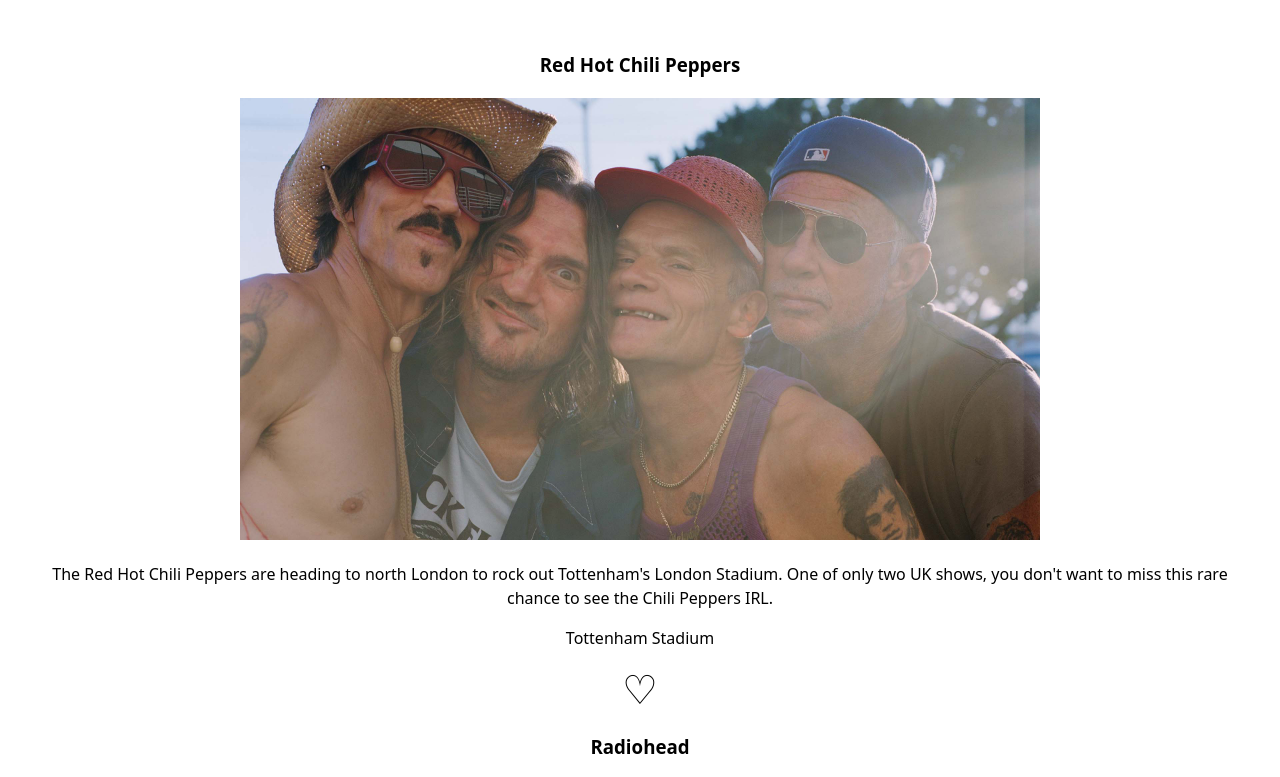
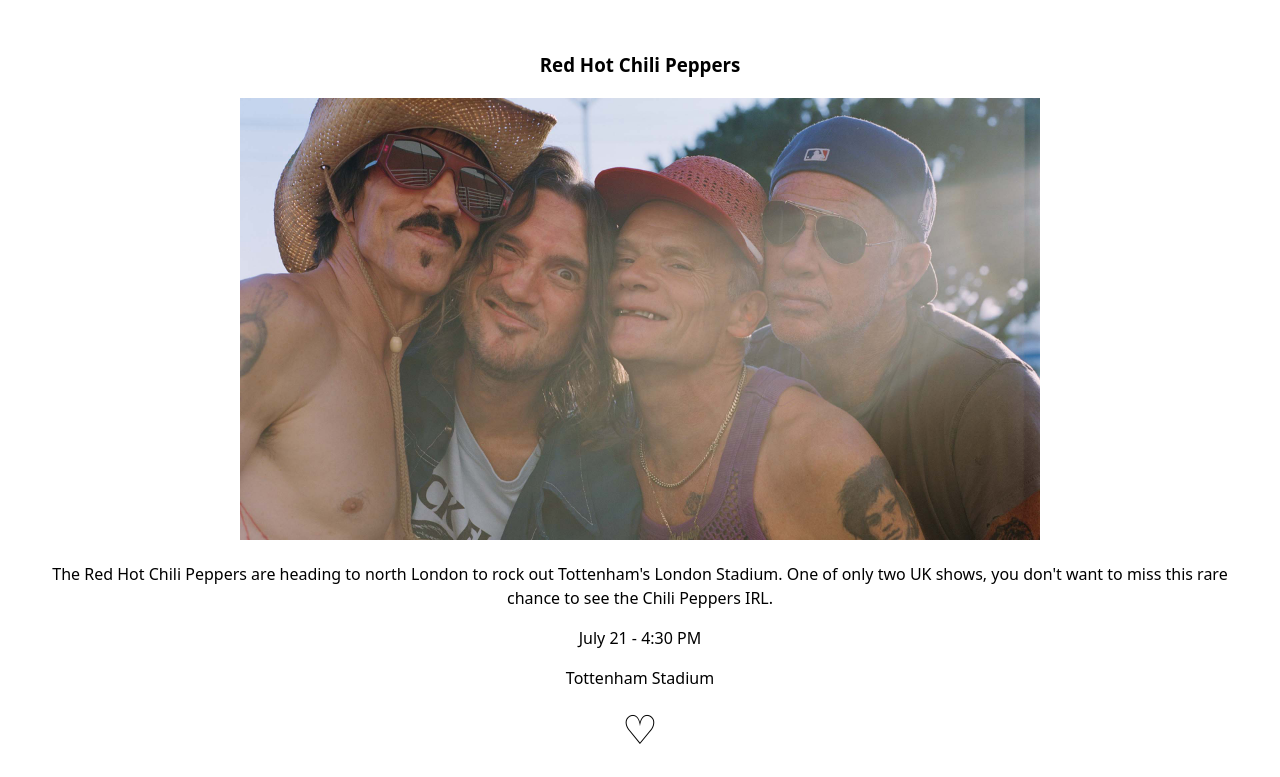
Before and after one commit to kawrou/react_gig_project, a React (Vite) app: page / in a window 1280 px wide. Shown: the top 777 px of the page. Built offline with nearby package versions, Linux system fonts and the light colour scheme.

Commit message:
Refactored code so that favourited gigs would move to top of the list

```diff
--- a/src/components/Gig.jsx
+++ b/src/components/Gig.jsx
@@ -2,21 +2,34 @@
 import "./Gig.css";
 import HeartButton from "./HeartButton";
 // USING PROPS
-const Gig = (props) => {
-
-
-    const [heartState, setHeartState] = useState(false);
-
-    return (
-        <div className="gig-info">
-        <h3 className="band-name">{props.bandName}</h3>
-        <img src={props.imageUrl} alt={props.altText} className="band-image" />
-        <p className="event-description">{props.eventDescription}</p>
-        <p className="event-date-time">{props.dateTime}</p>
-        <p className="event-location">{props.location}</p>
-        <HeartButton heartState={heartState} setHeartState={setHeartState}/>
-        </div>
-    );
+const Gig = ({
+  id,
+  bandName,
+  imageUrl,
+  altText,
+  eventDescription,
+  dateTime,
+  location,
+  favourite,
+  gigList,
+  setGigList,
+}) => {
+//   console.log(favourite);
+  return (
+    <div className="gig-info">
+      <h3 className="band-name">{bandName}</h3>
+      <img src={imageUrl} alt={altText} className="band-image" />
+      <p className="event-description">{eventDescription}</p>
+      <p className="event-date-time">{dateTime}</p>
+      <p className="event-location">{location}</p>
+      <HeartButton
+        id={id}
+        favourite={favourite}
+        gigList={gigList}
+        setGigList={setGigList}
+      />
+    </div>
+  );
 };
 
 export default Gig;
--- a/src/components/GigList.jsx
+++ b/src/components/GigList.jsx
@@ -1,25 +1,49 @@
-import React , {useState} from "react";
+import React, { useEffect, useState } from "react";
 import gigData from "./GigData";
 import Gig from "./Gig";
 
+const GigList = () => {
+  const [gigList, setGigList] = useState(gigData);
 
-const GigList = () => {
-    return (
+  //   useEffect(() => { }, []); // dependency array - When gigData changes, fire the function declared in 1st param
 
-        <>
-        {gigData.map((gig) => (
-            <Gig
-            key={gig.id}
-            bandName={gig.bandName}
-            imageUrl={gig.imageUrl}
-            altText={gig.altText}
-            eventDescription={gig.eventDescription}
-            location={gig.location}
-            favourite={gig.favourite}
-            />
-        ))};
-        </>
-    );
+//   useEffect(() => {
+//     let sortedGigList = gigList.slice().sort((a, b) => {
+//       return a.favourite === b.favourite ? 0 : a.favourite ? -1 : 1;
+//     });
+//     setGigList(sortedGigList);
+//   }, [gigData]);
+
+  return (
+    <>
+      {gigList.map(
+        ({
+          id,
+          bandName,
+          imageUrl,
+          altText,
+          eventDescription,
+          dateTime,
+          location,
+          favourite,
+        }) => (
+          <Gig
+            key={id}
+            id={id}
+            bandName={bandName}
+            imageUrl={imageUrl}
+            altText={altText}
+            eventDescription={eventDescription}
+            dateTime={dateTime}
+            location={location}
+            favourite={favourite}
+            gigList={gigList}
+            setGigList={setGigList}
+          />
+        )
+      )}
+    </>
+  );
 };
 
 export default GigList;
--- a/src/components/HeartButton.jsx
+++ b/src/components/HeartButton.jsx
@@ -1,22 +1,32 @@
 import React, { useState } from "react";
 import "./Gig.css";
 
-const HeartButton = (props) => {
-    console.log(`Props in HeartButton: ${props.heartState}`)
+const HeartButton = ({ id, favourite, setGigList, gigList }) => {
+  //   console.log(`Props in HeartButton: ${favourite}`);
 
   const toggleHeart = () => {
-        props.setHeartState(!props.heartState);
+    let sortedGigList = gigList.map((gig) => {
+      if (gig.id === id) {
+        return { ...gig, favourite: !favourite };
+      }
+      return gig;
+    })
+      .slice().sort((a, b) => {
+        return a.favourite === b.favourite ? 0 : a.favourite ? -1 : 1;
+      });
+    // console.log(sortedGigList);
+    setGigList(sortedGigList);
   };
 
   return (
     <button
-            className={props.heartState ? "heart-filled" : ""}
+      className={favourite ? "heart-filled" : ""}
       aria-label="favourite button"
       onClick={toggleHeart}
     >
       ♡
     </button>
-    )
-}
+  );
+};
 
 export default HeartButton;
```
Lines whose indentation alone changed are shown as unchanged.
